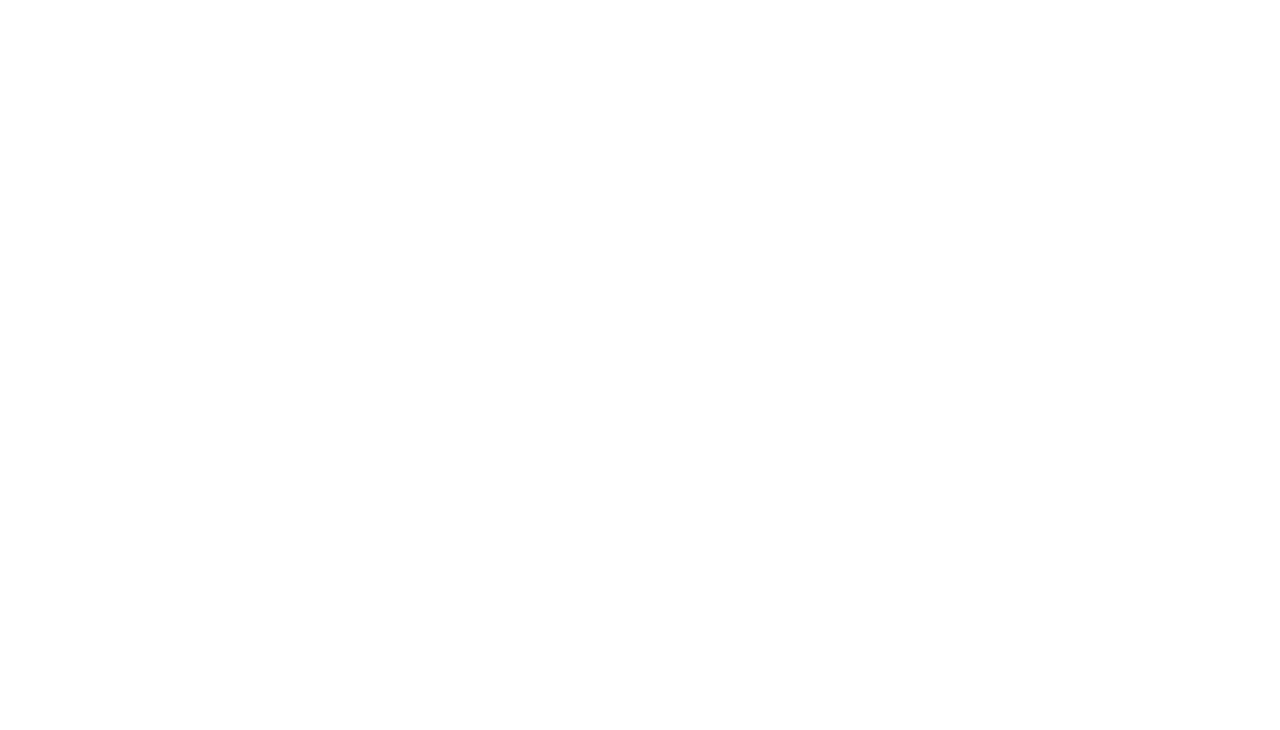
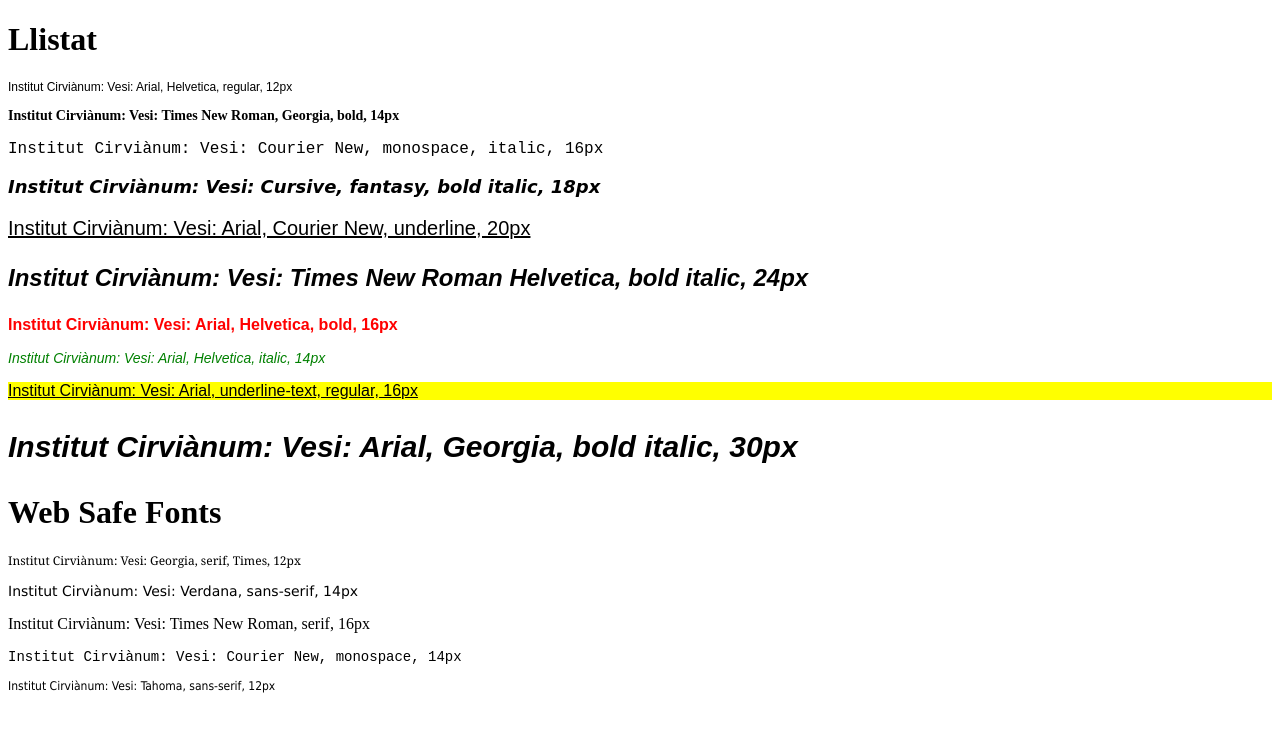
Before and after one commit to Cirvianum-DAW/mp9-act4-fonts-VesiDimitrov, a plain HTML site: page index.html in a window 1280 px wide. Drawn offline with Linux system fonts and the light colour scheme.

Commit message:
Arxius Html i CSS

```diff
--- a/index.html
+++ b/index.html
@@ -3,9 +3,28 @@
   <head>
     <meta charset="UTF-8" />
     <meta name="viewport" content="width=device-width, initial-scale=1.0" />
+    <link rel="stylesheet" type="text/css" href="styles.css">
     <title>Document</title>
   </head>
-  <body></body>
+  <body>
+    <h1>Llistat</h1>
+    <p class="sans-serif">Institut Cirviànum: Vesi: Arial, Helvetica, regular, 12px</p>
+    <p class="serif">Institut Cirviànum: Vesi: Times New Roman, Georgia, bold, 14px</p>
+    <p class="monospace">Institut Cirviànum: Vesi: Courier New, monospace, italic, 16px</p>
+    <p class="fancy-font">Institut Cirviànum: Vesi: Cursive, fantasy, bold italic, 18px</p>
+    <p class="underline-text">Institut Cirviànum: Vesi: Arial, Courier New, underline, 20px</p>
+    <p class="highlight-text">Institut Cirviànum: Vesi: Times New Roman Helvetica, bold italic, 24px</p>
+    <p class="red-text">Institut Cirviànum: Vesi: Arial, Helvetica, bold, 16px</p>
+    <p class="green-text">Institut Cirviànum: Vesi: Arial, Helvetica, italic, 14px</p>
+    <p class="blue-background">Institut Cirviànum: Vesi: Arial, underline-text, regular, 16px</p>
+    <p class="large-text">Institut Cirviànum: Vesi: Arial, Georgia, bold italic, 30px</p>
+    <h1>Web Safe Fonts</h1>
+    <p class="font1">Institut Cirviànum: Vesi: Georgia, serif, Times, 12px</p>
+    <p class="font2">Institut Cirviànum: Vesi: Verdana, sans-serif, 14px</p>
+    <p class="font3">Institut Cirviànum: Vesi: Times New Roman, serif,  16px</p>
+    <p class="font4">Institut Cirviànum: Vesi: Courier New, monospace, 14px</p>
+    <p class="font5">Institut Cirviànum: Vesi: Tahoma, sans-serif, 12px</p>
+  </body>
 </html>
 
 <!-- </head>
--- a/styles.css
+++ b/styles.css
@@ -1,7 +1,89 @@
-p.serif {
-  font-family: "Times New Roman", Times, serif;
+.sans-serif {
+  font-family: Arial, Helvetica, sans-serif;
+  font-weight: normal;
+  font-size: 12px;
 }
 
-p.sansserif {
+.serif {
+  font-family: "Times New Roman", Georgia, serif;
+  font-weight: bold;
+  font-size: 14px;
+}
+
+.monospace {
+  font-family: "Courier New", monospace;
+  font-style: normal;
+  font-size: 16px;
+}
+
+.fancy-font {
+  font-family: Cursive, fantasy;
+  font-weight: bold;
+  font-style: italic;
+  font-size: 18px;
+}
+
+.underline-text {
   font-family: Arial, Helvetica, sans-serif;
+  text-decoration: underline;
+  font-size: 20px;
 }
+
+.highlight-text {
+  font-family: Arial, Helvetica, sans-serif;
+  font-weight: bold;
+  font-style: italic;
+  font-size: 24px;
+}
+
+.red-text {
+  font-family: Arial, Helvetica, sans-serif;
+  font-weight: bold;
+  font-size: 16px;
+  color: red;
+}
+
+.green-text {
+  font-family: Arial, Helvetica, sans-serif;
+  font-style: italic;
+  font-size: 14px;
+  color: green;
+}
+
+.blue-background {
+  font-family: Arial, Helvetica, sans-serif;
+  text-decoration: underline;
+  font-size: 16px;
+  background-color: yellow;
+}
+
+.large-text {
+  font-family: Arial, Helvetica, sans-serif;
+  font-weight: bold;
+  font-style: italic;
+  font-size: 30px;
+}
+.font1 {
+  font-family: Georgia, serif, Times, "Times New Roman", sans-serif;
+  font-size: 12px;
+}
+.font2 {
+  font-family: Verdana, sans-serif;
+  font-weight: normal;
+  font-size: 14px;
+}
+.font3 {
+  font-family: "Times New Roman", Times, serif;
+  font-weight: normal;
+  font-size: 16px;
+}
+.font4 {
+  font-family: "Courier New", monospace;
+  font-weight: normal;
+  font-size: 14px;
+}
+.font5 {
+  font-family: Tahoma, sans-serif;
+  font-weight: normal;
+  font-size: 12px;
+}
```
